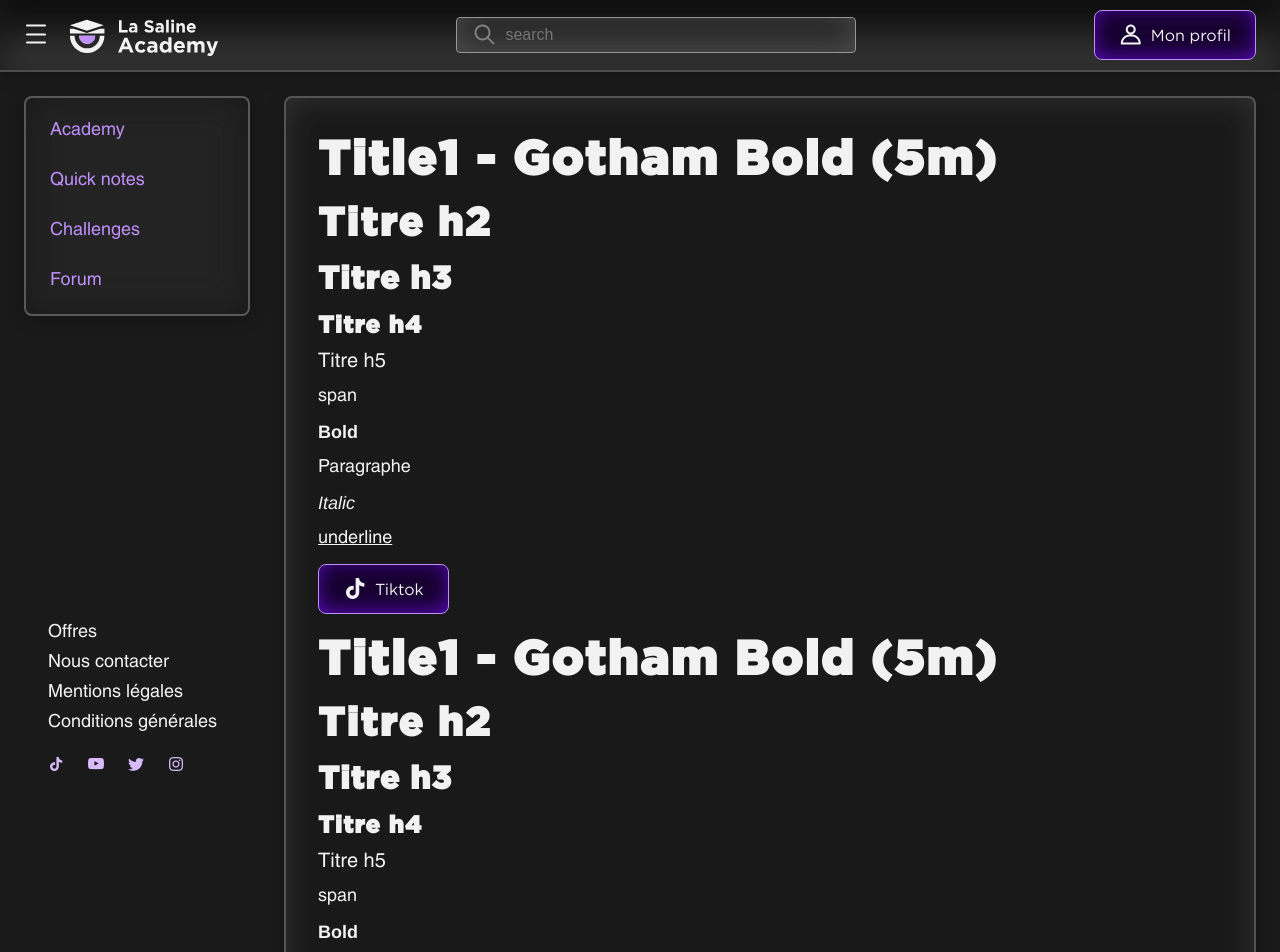
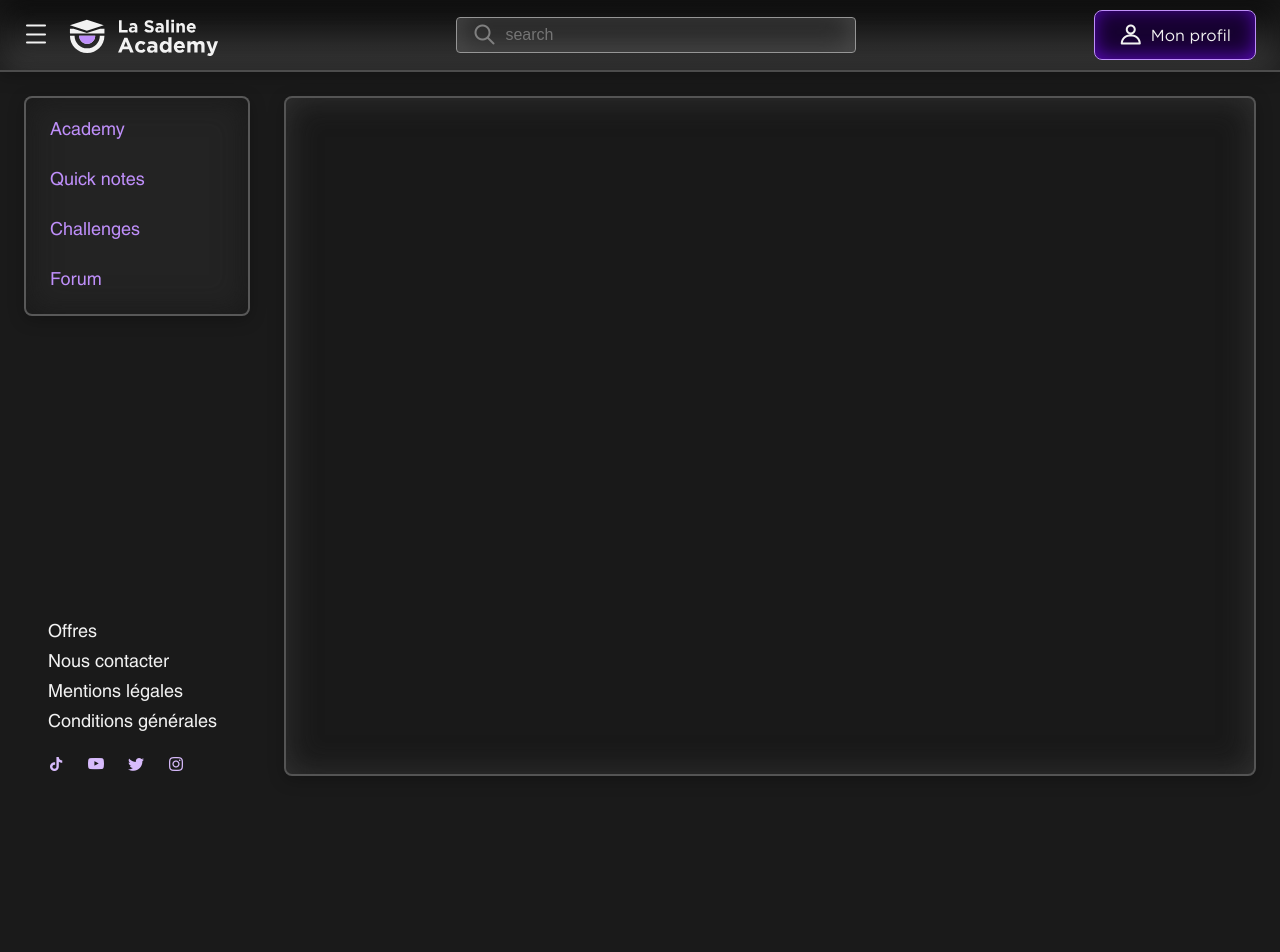
Before and after one commit to valentinmariot/la-saline-academy, a Next.js app: page / in a window 1280 px wide. Shown: the top 952 px of the page. After the commit the page ends 800 px from the top, so only its background shows below. Built offline with nearby package versions, Linux system fonts and the light colour scheme.

Commit message:
[MIGRATE]_app to index.tsx

```diff
--- a/pages/_app.tsx
+++ b/pages/_app.tsx
@@ -11,14 +11,10 @@ import "../styles/global.scss";
 import styles from "@/components/menuLateral/menuLateral.module.scss";
 
 export default function App({
-  Component,
-  pageProps: { session, ...pageProps },
-}: AppProps) {
-  const [isMenuMoved, setMenuMoved] = useState(false);
+                              Component,
+                              pageProps: { session, ...pageProps }
+                            }: AppProps) {
 
-  const handleBurgerMenuClick = () => {
-    setMenuMoved(!isMenuMoved);
-  };
 
   console.log("pageProps", pageProps);
 
@@ -105,30 +101,19 @@ export default function App({
           animate="pageAnimate"
           variants={{
             pageInitial: {
-              opacity: 0,
+              opacity: 0
             },
             pageAnimate: {
-              opacity: 1,
+              opacity: 1
             },
             pageExit: {
-              opacity: 0,
-            },
+              opacity: 0
+            }
           }}
         >
-          <Header onBurgerMenuClick={handleBurgerMenuClick} />
-          <main>
-            <MenuLateral isMenuMoved={isMenuMoved} />
-            <div
-              className={
-                "container " +
-                `${isMenuMoved ? styles.menuMoved : "smallContainer"}`
-              }
-            >
-              <div className="content border">
-                <Component {...pageProps} />
-              </div>
-            </div>
-          </main>
+
+          <Component {...pageProps} />
+
         </motion.div>
       </AnimatePresence>
     </SessionProvider>
--- a/pages/authentification/login.tsx
+++ b/pages/authentification/login.tsx
@@ -1,5 +1,6 @@
 import { signIn } from "next-auth/react";
 import { useState } from "react";
+import Head from "next/head";
 
 const Login = () => {
   const [userInfo, setUserInfo] = useState({
@@ -20,6 +21,9 @@ const Login = () => {
 
   return (
     <>
+      <Head>
+        <title>Accueil - La Saline Academy</title>
+      </Head>
       <form>
         <input
           onChange={(e) => setUserInfo({ ...userInfo, email: e.target.value })}
--- a/pages/index.tsx
+++ b/pages/index.tsx
@@ -1,39 +1,35 @@
 import BasicIcon from "@/components/basicIcon/basicIcon";
 import Head from "next/head";
+import Header from "@/components/header/header";
+import MenuLateral from "@/components/menuLateral/menuLateral";
+import styles from "@/components/menuLateral/menuLateral.module.scss";
+import React, { useState } from "react";
 
 const Home = () => {
+  const [isMenuMoved, setMenuMoved] = useState(false);
+
+  const handleBurgerMenuClick = () => {
+    setMenuMoved(!isMenuMoved);
+  };
   return (
     <>
       <Head>
         <title>Accueil - La Saline Academy</title>
       </Head>
-
-      <h1>Title1 - Gotham Bold (5m)</h1>
-      <h2>Titre h2</h2>
-      <h3>Titre h3</h3>
-      <h4>Titre h4</h4>
-      <h5>Titre h5</h5>
-      <span>span</span>
-      <b>Bold</b>
-      <p>Paragraphe</p>
-      <i>Italic</i>
-      <u>underline</u>
-
-      <a href="" className="btn btn-purple-solid">
-        <BasicIcon name="tiktok" />
-        Tiktok
-      </a>
-
-      <h1>Title1 - Gotham Bold (5m)</h1>
-      <h2>Titre h2</h2>
-      <h3>Titre h3</h3>
-      <h4>Titre h4</h4>
-      <h5>Titre h5</h5>
-      <span>span</span>
-      <b>Bold</b>
-      <p>Paragraphe</p>
-      <i>Italic</i>
-      <u>underline</u>
+      <Header onBurgerMenuClick={handleBurgerMenuClick} />
+      <main>
+        <MenuLateral isMenuMoved={isMenuMoved} />
+        <div
+          className={
+            "container " +
+            `${isMenuMoved ? styles.menuMoved : "smallContainer"}`
+          }
+        >
+          <div className="content border">
+            {/*// content*/}
+          </div>
+        </div>
+      </main>
     </>
   );
 };
```
Also changed, not shown: 1 other file (tests, documents, lock files or other folders).
